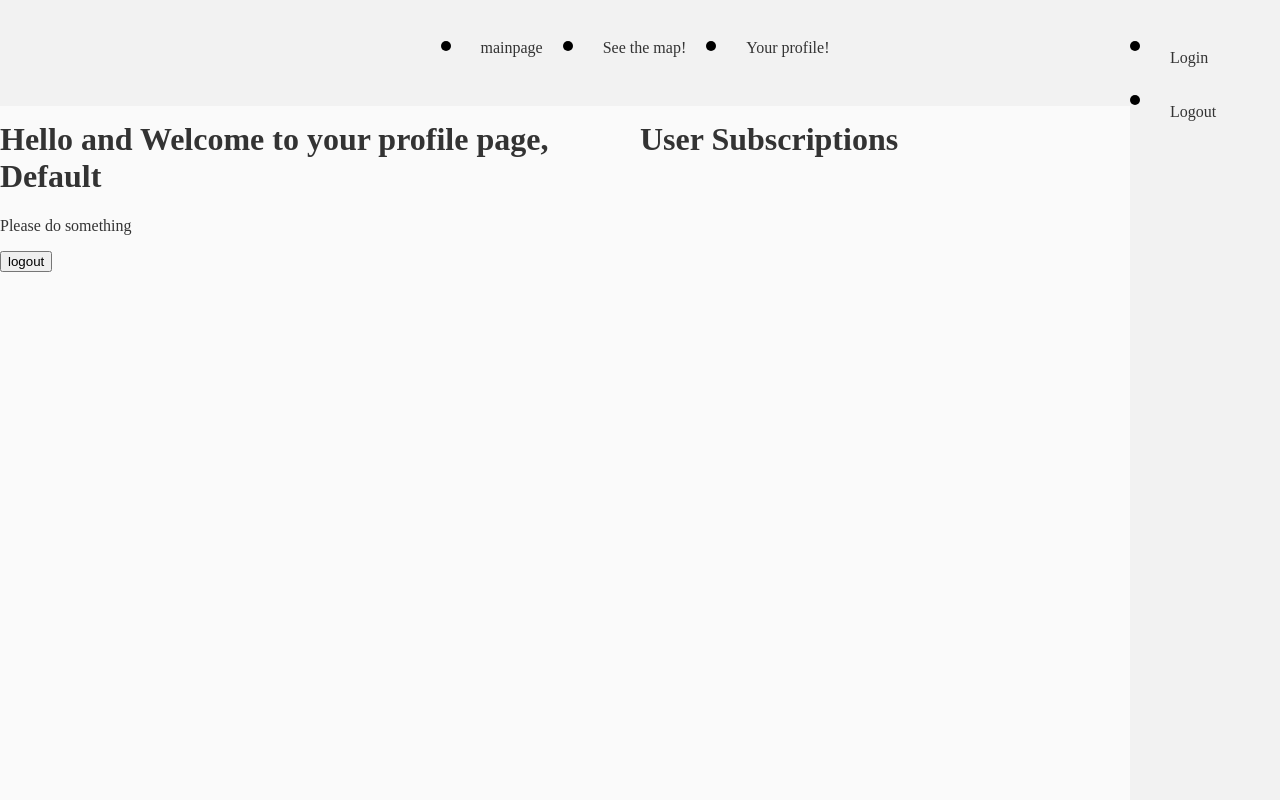
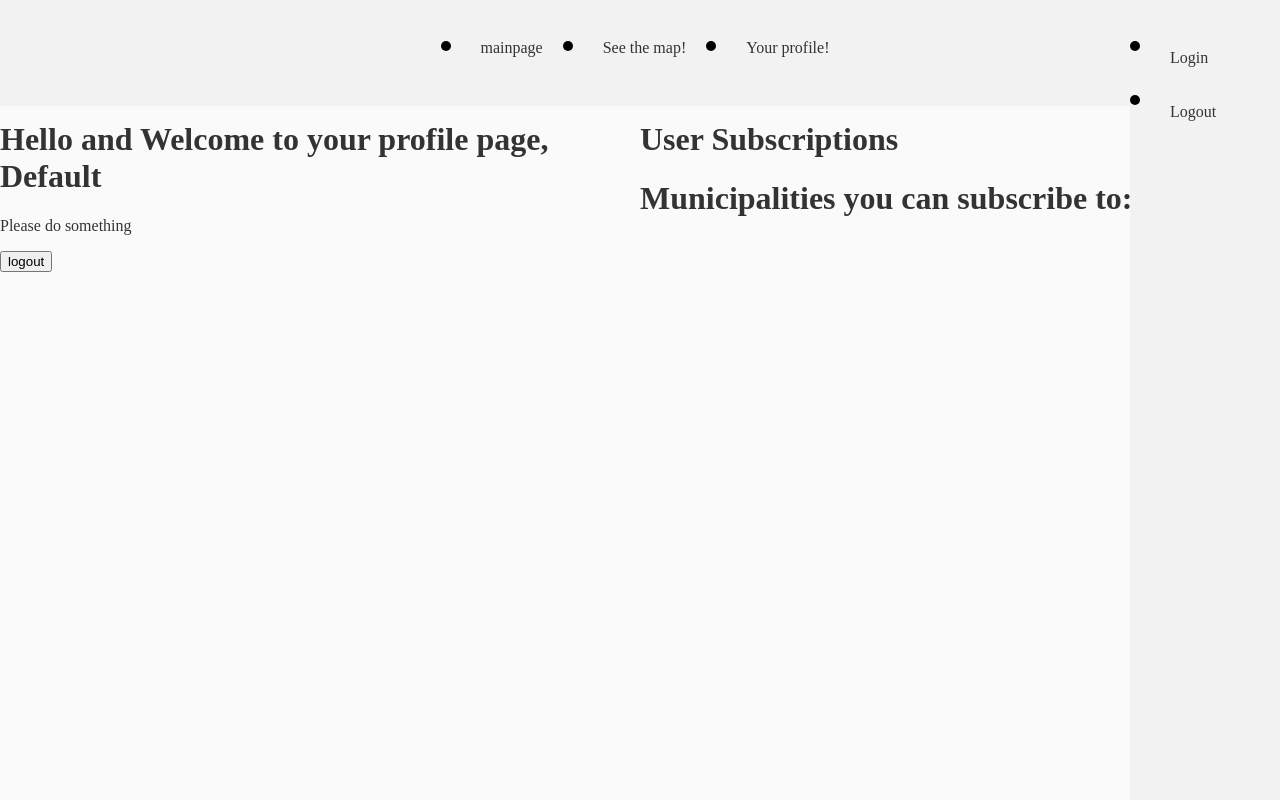
Before and after one commit to nickgismokato/DISProj, a Flask app: page /profile in a window 1280 px wide. Run offline with Flask 3, Linux system fonts and the light colour scheme.

Commit message:
added profile sections

```diff
--- a/source/templates/profile.html
+++ b/source/templates/profile.html
@@ -42,6 +42,8 @@
           <li>{{ item }}</li>
           {% endfor %}
       </ul>
+
+      <h1> Municipalities you can subscribe to:</h1>
   </div>
 </div>
 </body></html>
```
